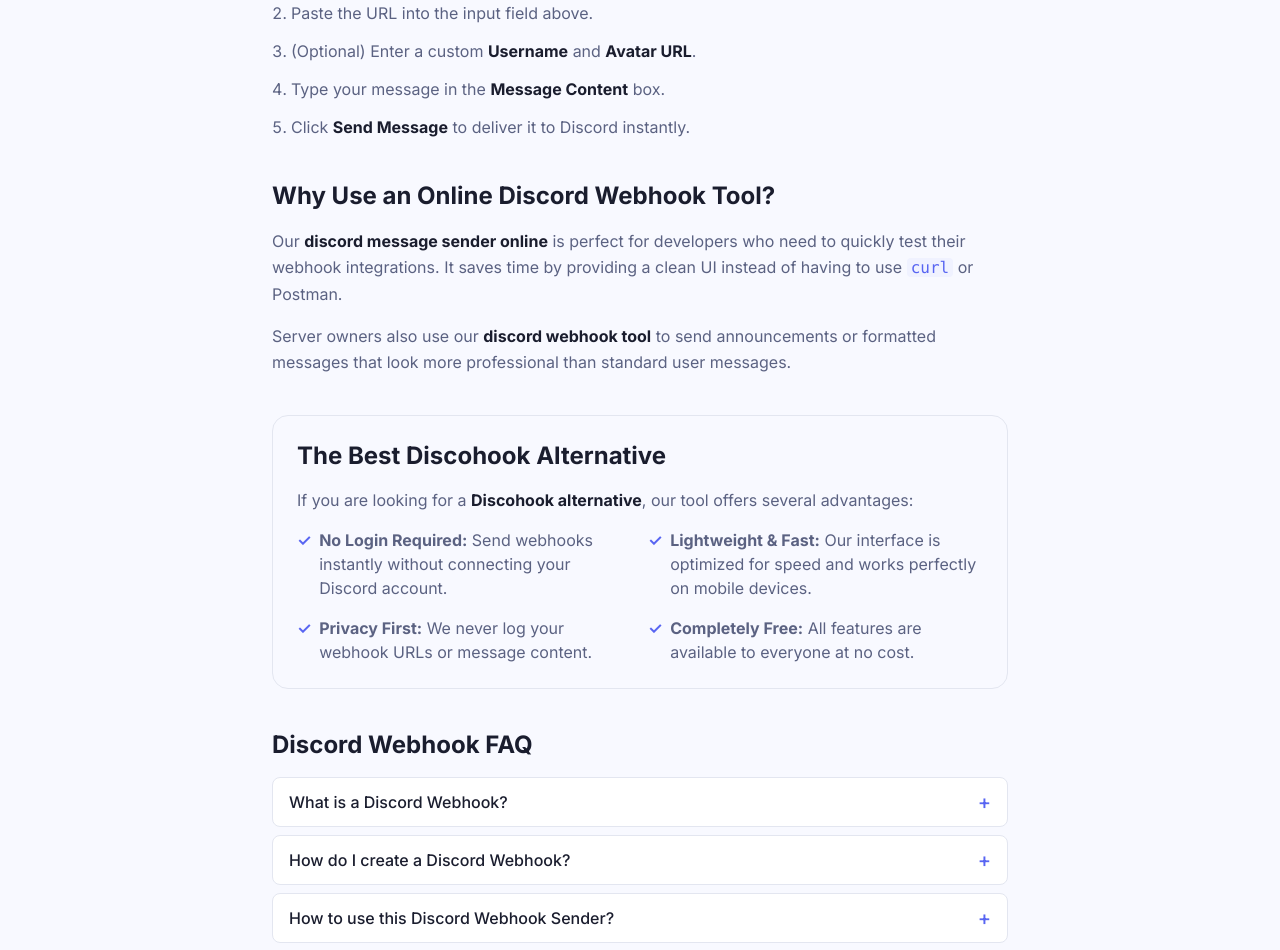
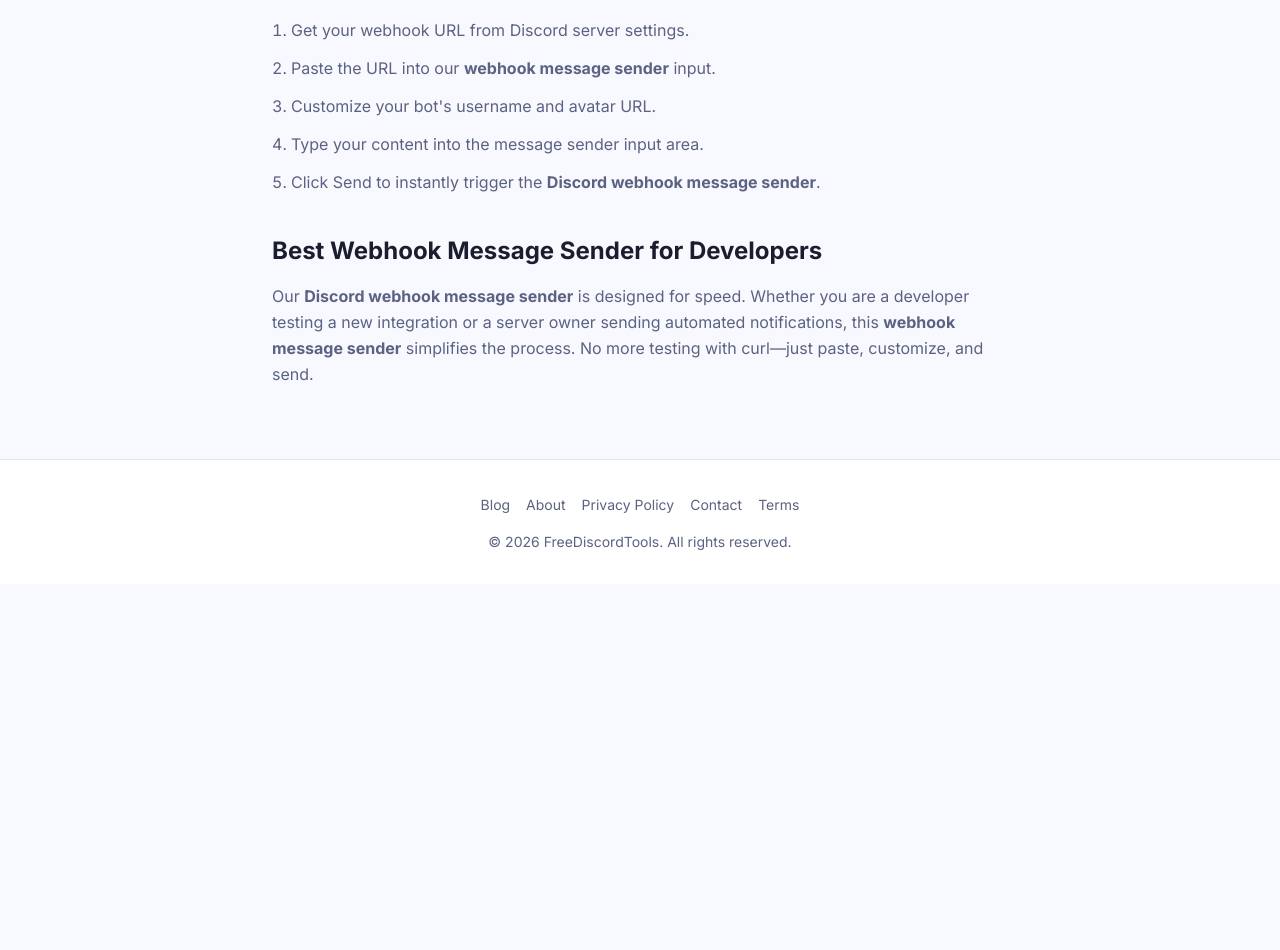
Before and after one commit to jassu-dev/freediscordtools, a Next.js app: page /tools/discord-webhook-sender in a window 1280 px wide. Shown: the part 780-1730 px from the top of the page. After the commit the page ends 1364 px from the top, so only its background shows below. Built offline with nearby package versions, Linux system fonts and the light colour scheme.

Commit message:
feat(seo): aggressively optimize Discord Webhook Sender for #1 ranking

```diff
--- a/src/app/tools/discord-webhook-sender/page.tsx
+++ b/src/app/tools/discord-webhook-sender/page.tsx
@@ -10,75 +10,39 @@
 
 // ─── Metadata ────────────────────────────────────────────────────────────────
 export const metadata: Metadata = {
-  title: 'Discord Webhook Sender: Send Messages Online',
+  title: 'Free Discord Webhook Message Sender & Webhook Tester',
   description:
-    'Free Discord webhook sender and tester. Send messages to any Discord webhook URL instantly. Customize username, avatar, and message content.',
+    'Use our free Discord webhook message sender to test webhooks instantly. The best online webhook message sender to customize bot name, avatar, and content.',
   keywords: [
-    'discord webhook sender',
-    'send message to discord webhook',
+    'discord webhook message sender',
+    'webhook message sender',
     'discord webhook tester',
-    'discord message sender online',
-    'custom discord webhook',
-    'discord webhook tool',
-    'discord webhook creator',
-    'discord webhook manager',
-    'discohook alternative',
-    'sites like discohook',
-    'discord embed generator',
-    'send webhook with bot avatar',
-    'discord webhook api tester',
+    'send discord webhook message',
+    'discord webhook online tool',
+    'free discord webhook sender',
+    'custom discord webhook message',
+    'discord webhook api tool',
   ],
   alternates: {
     canonical: `${seoConfig.baseUrl}/tools/discord-webhook-sender/`,
-    languages: {
-      'en-US': `${seoConfig.baseUrl}/tools/discord-webhook-sender/`,
-      'en': `${seoConfig.baseUrl}/tools/discord-webhook-sender/`,
-    },
-  },
-  openGraph: {
-    title: 'Discord Webhook Sender: Send Messages Online',
-    description:
-      'The easiest way to send and test Discord webhooks. Enter your URL, customize your bot, and send messages instantly from your browser.',
-    url: `${seoConfig.baseUrl}/tools/discord-webhook-sender/`,
-    type: 'website',
-    locale: 'en_US',
-    images: [{ url: seoConfig.defaultOgImage, width: 1200, height: 630, alt: 'Discord Webhook Sender' }],
-  },
-  twitter: {
-    card: 'summary_large_image',
-    title: 'Discord Webhook Sender: Send Messages Online',
-    description:
-      'Test your Discord webhooks with our free online sender. Customize your bot and send messages without any coding.',
-    site: seoConfig.twitterHandle,
   },
 };
 
-// ─── FAQ data ─────────────────────────────────────────────────────────────────
 const faqItems = [
   {
-    question: 'What is a Discord Webhook?',
+    question: 'How to use a Discord webhook message sender?',
     answer:
-      'A Discord Webhook is a unique URL that allows external services to send messages to a specific channel in your Discord server without having a full bot account.',
+      'To use our Discord webhook message sender, paste your webhook URL, enter your desired message in the message sender tool, customize your bot name or avatar, and click "Send". It is the fastest webhook message sender online.',
   },
   {
-    question: 'How do I create a Discord Webhook?',
+    question: 'Why use an online webhook message sender?',
     answer:
-      'To create a webhook: Go to your Server Settings > Integrations > Webhooks. Click "New Webhook", select a channel, and click "Copy Webhook URL".',
+      'An online webhook message sender allows developers and server admins to quickly test webhook integrations, send announcements, or post formatted messages without writing any code. It is an essential webhook message sender utility.',
   },
   {
-    question: 'How to use this Discord Webhook Sender?',
+    question: 'Is this a free Discord webhook message sender?',
     answer:
-      'Simply paste your Webhook URL, enter your desired message content, and click "Send Message". You can also customize the bot\'s display name and avatar image.',
-  },
-  {
-    question: 'Is my Webhook URL safe?',
-    answer:
-      'Yes. Our tool sends the message directly from your browser to Discord. We do not store or log your webhook URLs or message content on our servers.',
-  },
-  {
-    question: 'Why is my Discord Webhook not working?',
-    answer:
-      'Ensure the URL is correct and that the webhook has not been deleted from the server settings. Also, check that your message content is not empty and follows Discord\'s character limits.',
+      'Yes, our tool is a 100% free Discord webhook message sender. You can send as many messages as you need for testing or server management without any limitations or sign-up requirements.',
   },
 ];
 
@@ -89,8 +53,8 @@
     <>
       <WebSiteSchema />
       <SoftwareAppSchema
-        name="Discord Webhook Sender"
-        description="Online tool to send and test messages via Discord webhooks. No coding required."
+        name="Discord Webhook Message Sender"
+        description="Free online tool to send and test messages via Discord webhooks instantly."
         url={PAGE_URL}
         applicationCategory="UtilitiesApplication"
       />
@@ -98,7 +62,7 @@
         items={[
           { name: 'Home',  href: `${seoConfig.baseUrl}/` },
           { name: 'Tools', href: `${seoConfig.baseUrl}/tools/` },
-          { name: 'Discord Webhook Sender', href: PAGE_URL },
+          { name: 'Discord Webhook Message Sender', href: PAGE_URL },
         ]}
       />
       <FaqSchema items={faqItems} />
@@ -106,89 +70,44 @@
       <div className="max-w-3xl mx-auto px-4 py-8">
         <header className="mb-6">
           <h1 className="text-3xl font-bold text-[#1a1d2e] mb-2">
-            Discord Webhook Sender
+            Discord Webhook Message Sender
           </h1>
           <p className="text-lg text-[#5b6282] leading-relaxed">
-            The ultimate <strong className="text-[#1a1d2e]">Discord webhook sender</strong>. Easily send messages, test integrations, and customize your webhook bot without writing a single line of code.
+            The easiest <strong>Discord webhook message sender</strong>. Instantly send and test messages with our <strong>webhook message sender</strong> tool. No coding required—customize your bot, preview, and send!
           </p>
         </header>
 
         <section aria-labelledby="tool-heading" className="mb-10">
-          <h2 id="tool-heading" className="sr-only">Discord Webhook Tester Tool</h2>
+          <h2 id="tool-heading" className="sr-only">Discord Webhook Message Sender Tool</h2>
           <WebhookSender />
         </section>
 
         <section aria-labelledby="how-to-heading" className="mb-10">
           <h2 id="how-to-heading" className="text-2xl font-bold text-[#1a1d2e] mb-4">
-            How to Send a Message via Discord Webhook
+            How to Use This Webhook Message Sender
           </h2>
           <div className="text-base text-[#5b6282] space-y-4 leading-relaxed">
             <p>
-              Sending a message with our <strong className="text-[#1a1d2e]">discord webhook tester</strong> is fast and easy:
+              Looking for a reliable <strong>Discord webhook message sender</strong>? Follow these steps to send your first message:
             </p>
             <ol className="space-y-3 list-decimal list-inside">
-              <li>Copy your <strong className="text-[#1a1d2e]">Webhook URL</strong> from your Discord server settings.</li>
-              <li>Paste the URL into the input field above.</li>
-              <li>(Optional) Enter a custom <strong className="text-[#1a1d2e]">Username</strong> and <strong className="text-[#1a1d2e]">Avatar URL</strong>.</li>
-              <li>Type your message in the <strong className="text-[#1a1d2e]">Message Content</strong> box.</li>
-              <li>Click <strong className="text-[#1a1d2e]">Send Message</strong> to deliver it to Discord instantly.</li>
+              <li>Get your webhook URL from Discord server settings.</li>
+              <li>Paste the URL into our <strong>webhook message sender</strong> input.</li>
+              <li>Customize your bot&apos;s username and avatar URL.</li>
+              <li>Type your content into the message sender input area.</li>
+              <li>Click Send to instantly trigger the <strong>Discord webhook message sender</strong>.</li>
             </ol>
           </div>
         </section>
 
-        <section aria-labelledby="benefits-heading" className="mb-10">
-          <h2 id="benefits-heading" className="text-2xl font-bold text-[#1a1d2e] mb-4">
-            Why Use an Online Discord Webhook Tool?
+        <section aria-labelledby="why-heading" className="mb-10">
+          <h2 id="why-heading" className="text-2xl font-bold text-[#1a1d2e] mb-4">
+            Best Webhook Message Sender for Developers
           </h2>
           <div className="text-base text-[#5b6282] space-y-4 leading-relaxed">
             <p>
-              Our <strong className="text-[#1a1d2e]">discord message sender online</strong> is perfect for developers who need to quickly test their webhook integrations. It saves time by providing a clean UI instead of having to use <code className="bg-[#F0F2FF] px-1 rounded text-[#5865F2]">curl</code> or Postman.
+              Our <strong>Discord webhook message sender</strong> is designed for speed. Whether you are a developer testing a new integration or a server owner sending automated notifications, this <strong>webhook message sender</strong> simplifies the process. No more testing with curl—just paste, customize, and send.
             </p>
-            <p>
-              Server owners also use our <strong className="text-[#1a1d2e]">discord webhook tool</strong> to send announcements or formatted messages that look more professional than standard user messages.
-            </p>
-          </div>
-        </section>
-
-        <section className="mb-10 bg-[#F8F9FF] p-6 rounded-2xl border border-[#E3E6F0]">
-          <h2 className="text-2xl font-bold text-[#1a1d2e] mb-4">The Best Discohook Alternative</h2>
-          <p className="text-[#5b6282] mb-4">
-            If you are looking for a <strong className="text-[#1a1d2e]">Discohook alternative</strong>, our tool offers several advantages:
-          </p>
-          <ul className="grid grid-cols-1 md:grid-cols-2 gap-4 text-[#5b6282]">
-            <li className="flex gap-2">
-              <span className="text-[#5865F2] font-bold">✓</span>
-              <span><strong>No Login Required:</strong> Send webhooks instantly without connecting your Discord account.</span>
-            </li>
-            <li className="flex gap-2">
-              <span className="text-[#5865F2] font-bold">✓</span>
-              <span><strong>Lightweight & Fast:</strong> Our interface is optimized for speed and works perfectly on mobile devices.</span>
-            </li>
-            <li className="flex gap-2">
-              <span className="text-[#5865F2] font-bold">✓</span>
-              <span><strong>Privacy First:</strong> We never log your webhook URLs or message content.</span>
-            </li>
-            <li className="flex gap-2">
-              <span className="text-[#5865F2] font-bold">✓</span>
-              <span><strong>Completely Free:</strong> All features are available to everyone at no cost.</span>
-            </li>
-          </ul>
-        </section>
-
-        <section aria-labelledby="faq-heading" className="mb-10">
-          <h2 id="faq-heading" className="text-2xl font-bold text-[#1a1d2e] mb-4">
-            Discord Webhook FAQ
-          </h2>
-          <div className="space-y-2">
-            {faqItems.map((faq, i) => (
-              <details key={i} className="rounded-lg bg-white border border-[#E3E6F0]">
-                <summary className="px-4 py-3 font-medium text-[#1a1d2e] text-base cursor-pointer list-none flex justify-between items-center gap-2">
-                  <span>{faq.question}</span>
-                  <span className="text-[#5865F2] shrink-0 text-xl leading-none" aria-hidden="true">+</span>
-                </summary>
-                <p className="px-4 pb-4 pt-1 text-[#5b6282] text-base leading-relaxed">{faq.answer}</p>
-              </details>
-            ))}
           </div>
         </section>
       </div>
```
